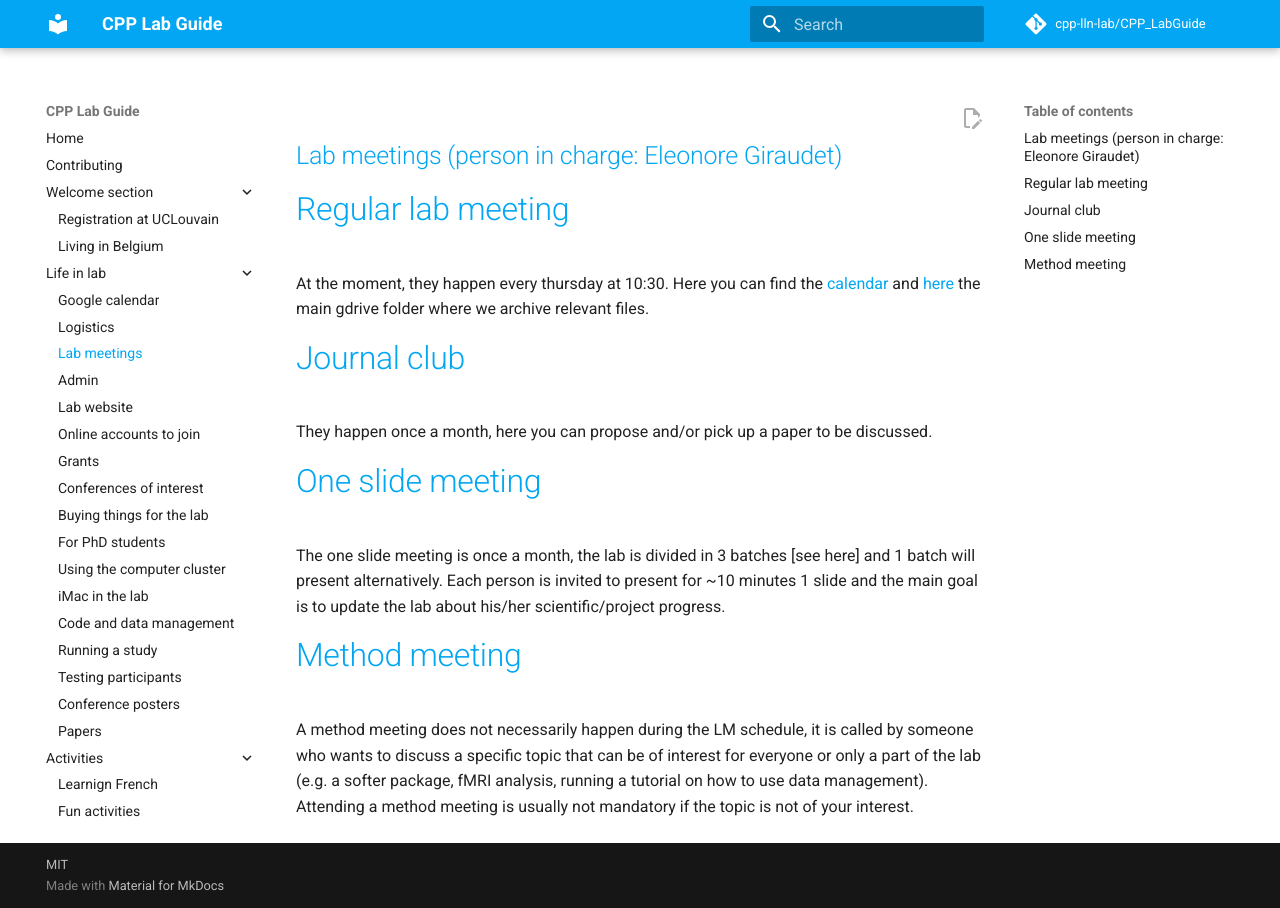
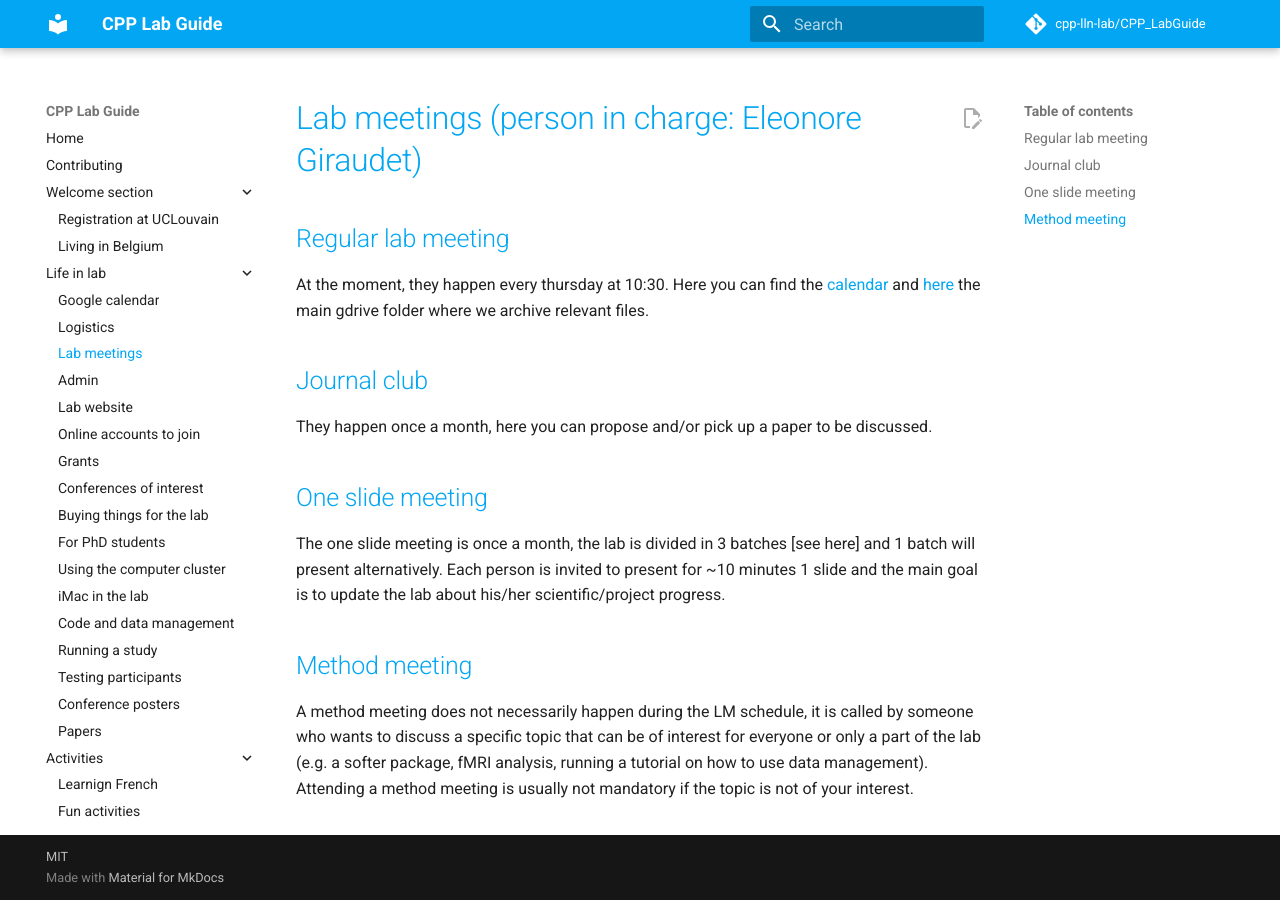
Before and after one commit to cpp-lln-lab/CPP_LabGuide, an MkDocs documentation site: the page built from doc/lab_meetings.md, in a window 1280 px wide. Built offline with MkDocs 1.6.1 and Material for MkDocs 9.7.7, drawn with Linux system fonts in a browser that asks for light colours; comment, search, counter and statistics services are not loaded.

Commit message:
Apply suggestions from code review
Co-authored-by: Marco Barilari <38101692+marcobarilari@users.noreply.github.com>

```diff
--- a/doc/lab_meetings.md
+++ b/doc/lab_meetings.md
@@ -1,13 +1,18 @@
-## Lab meetings (person in charge: Eleonore Giraudet)
-# Regular lab meeting
+# Lab meetings (person in charge: Eleonore Giraudet)
+
+## Regular lab meeting
+
 At the moment, they happen every thursday at 10:30. Here you can find the  [calendar](https://docs.google.com/spreadsheets/d/1aIu8WcYoRpC9p3fIiilZWTgR7i03lulYj8B5ZyUW_Qc/edit?gid=6486503#gid=6486503) and [here](https://drive.google.com/drive/folders/1Pb75jpul71mMXiP4fSZGEwK34V5meg12) the main gdrive folder where we archive relevant files.
 
-# Journal club
+## Journal club
+
 They happen once a month, here you can propose and/or pick up a paper to be discussed.
 
-# One slide meeting
+## One slide meeting
+
 The one slide meeting is once a month, the lab is divided in 3 batches [see here] and 1 batch will present alternatively.
 Each person is invited to present for ~10 minutes 1 slide and the main goal is to update the lab about his/her scientific/project progress.
 
-# Method meeting
+## Method meeting
+
 A method meeting does not necessarily happen during the LM schedule, it is called by someone who wants to discuss a specific topic that can be of interest for everyone or only a part of the lab (e.g. a softer package, fMRI analysis, running a tutorial on how to use data management). Attending a method meeting is usually not mandatory if the topic is not of your interest.
```
